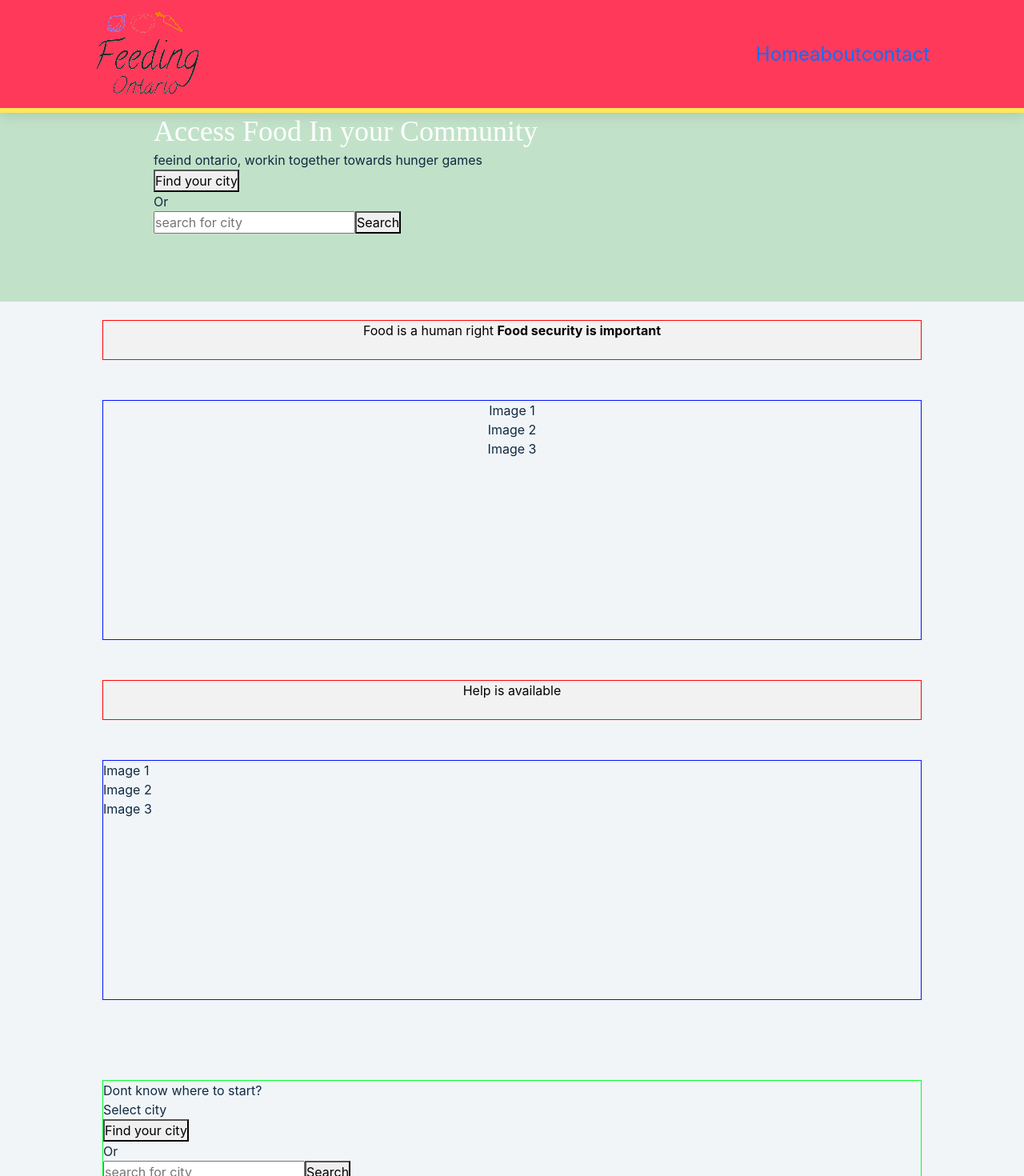
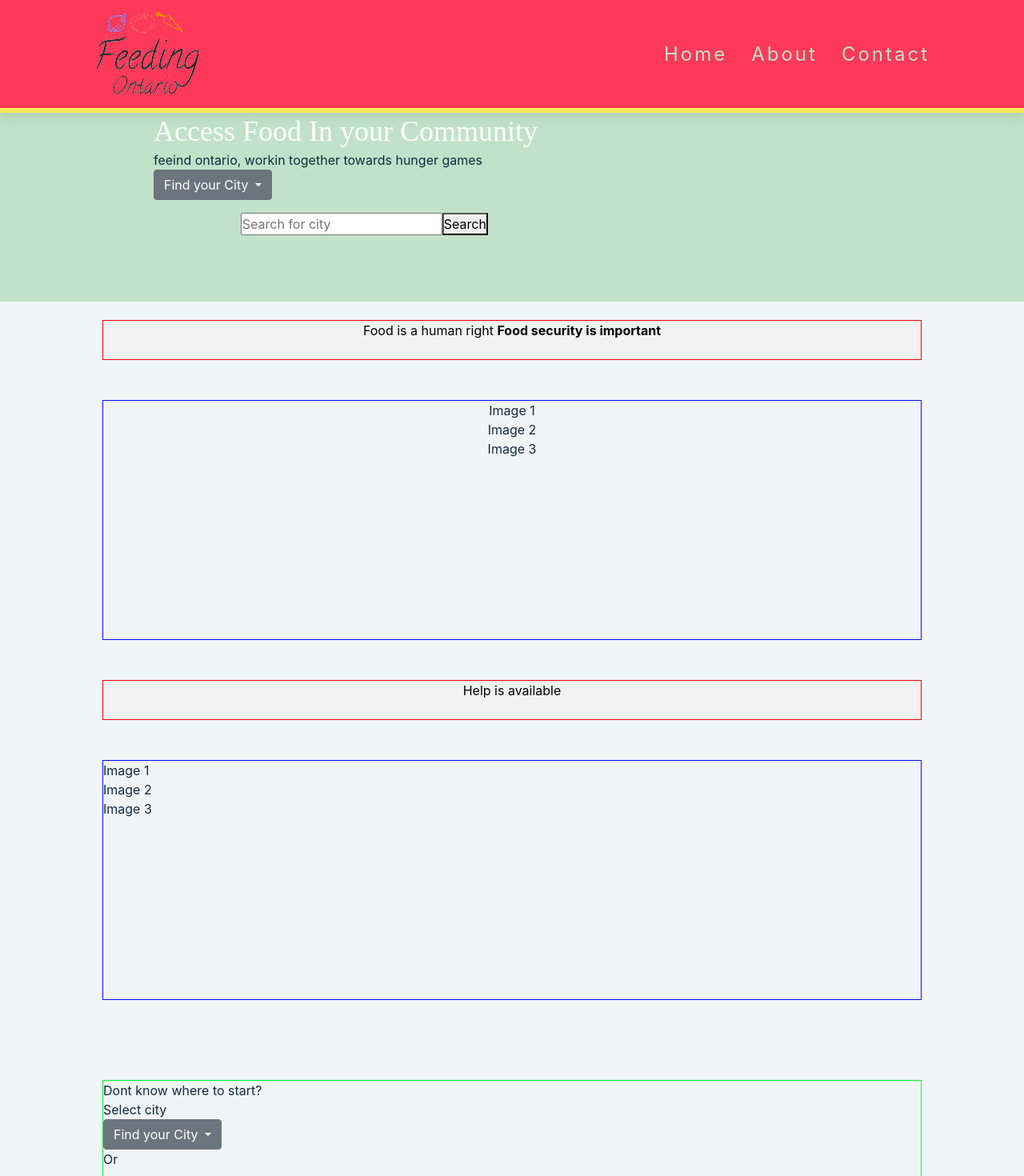
Before and after one commit to ajaypatel6/feedingontario, a React (Create React App) app in the folder client/: page / in a window 1280 px wide. Shown: the top 1470 px of the page at 80% size. Built offline with nearby package versions, Linux system fonts and the light colour scheme.

Commit message:
pages router dropdown

```diff
--- a/client/public/index.html
+++ b/client/public/index.html
@@ -15,6 +15,16 @@
       user's mobile device or desktop. See https://developers.google.com/web/fundamentals/web-app-manifest/
     -->
     <link rel="manifest" href="%PUBLIC_URL%/manifest.json" />
+    <link
+      href="https://cdn.jsdelivr.net/npm/bootstrap@5.0.0/dist/css/bootstrap.min.css"
+      rel="stylesheet"
+    />
+    <script src="https://cdn.jsdelivr.net/npm/@popperjs/core@2.9.2/dist/umd/popper.min.js"></script>
+    <script
+      src="https://cdn.jsdelivr.net/npm/bootstrap@5.0.1/dist/js/bootstrap.min.js"
+      integrity="sha384-Atwg2Pkwv9vp0ygtn1JAojH0nYbwNJLPhwyoVbhoPwBhjQPR5VtM2+xf0Uwh9KtT"
+      crossorigin="anonymous"
+    ></script>
     <!--
       Notice the use of %PUBLIC_URL% in the tags above.
       It will be replaced with the URL of the `public` folder during the build.
--- a/client/src/App.css
+++ b/client/src/App.css
@@ -51,12 +51,12 @@
 }
 
 .footer {
-  position:absolute;
-  left:0px;
-  bottom:-1000px;
-  height:120px;
-  width:100%;
-  background:#999;
+  position: absolute;
+  left: 0px;
+  bottom: -1000px;
+  height: 120px;
+  width: 100%;
+  background: #999;
 }
 
 .footer-text {
@@ -73,10 +73,25 @@
   top: 141px;
   /* filter: drop-shadow(0px 5px 4px rgba(0, 0, 0, 0.65)); */
   padding-left: 15%;
-
   /* just to see  */
   /* border: 1px solid #000000; */
   background-color: #c1e2c8;
+}
+
+.search{
+  padding-left: 10%;
+  padding-top: 1.5%;
+  margin: auto;
+}
+
+.find{
+  float: left;
+  margin-top: 1.5%;
+  text-align: center;
+}
+
+.or{
+  padding-left: 1%;
 }
 
 .searchBarText {
@@ -176,7 +191,7 @@
   text-align: center;
 }
 
-.middleStuffContainer{
+.middleStuffContainer {
   border: 1px solid rgb(0, 17, 255);
   position: relative;
   /* display: inline-block; */
@@ -187,7 +202,7 @@
   height: 300px;
 }
 
-.cityStuff{
+.cityStuff {
   border: 1px solid rgb(0, 255, 42);
   position: relative;
   /* display: inline-block; */
@@ -198,6 +213,30 @@
   height: 300px;
 }
 
+.links-text {
+  margin-left: 30px;
+  letter-spacing: 3px;
+  color: #c1e2c8;
+}
+
+.btn-back {
+  background: wheat;
+  border-color: transparent;
+  font-size: 0.9rem;
+  margin: 0 0.5rem;
+  letter-spacing: 1px;
+  padding: 0.375rem 0.75rem;
+  color: rgb(21, 187, 209);
+  cursor: pointer;
+  transition: var(--transition);
+  border-radius: var(--radius);
+  border: 0.1px solid rgb(0, 16, 246);
+  padding-bottom: 1em;
+}
+.btn-back:hover {
+  background: rgb(0, 234, 255);
+  color: rgb(4, 3, 46);
+}
 .wrap {
   margin: 0 auto;
   width: 100%;
@@ -269,7 +308,6 @@ body {
   color: var(--clr-grey-1);
   line-height: 1.5;
   font-size: 0.875rem;
-
 }
 ul {
   list-style-type: none;
--- a/client/src/App.js
+++ b/client/src/App.js
@@ -1,3 +1,5 @@
+import React, { useState, useEffect } from "react";
+
 import "./App.css";
 import { BrowserRouter as Router, Route, Switch } from "react-router-dom";
 
@@ -10,15 +12,25 @@ import Cities from "./components/Cities";
 import Footer from "./components/Footer";
 
 // pages
-import About from "./pages/About"
+import About from "./pages/About";
+import Contact from "./pages/Contact";
+import City from "./pages/SingleCity";
+import Error from "./pages/Error";
+
+//
+import items from "./data/data";
+
 function App() {
+  const [cities, setCities] = useState(items);
+
   return (
+    <>
       <>
         <Router>
           <Switch>
             <Route exact path="/">
               <Header></Header>
-            <Searchbar></Searchbar>
+              <Searchbar items={cities}></Searchbar>
               <FirstContent></FirstContent>
               <MiddleContent></MiddleContent>
               <Cities></Cities>
@@ -27,8 +39,18 @@ function App() {
             <Route path="/About">
               <About />
             </Route>
+            <Route path="/Contact">
+              <Contact />
+            </Route>
+            <Route path="/city/:name">
+              <City items={cities} />
+            </Route>
+            <Route path="*">
+              <Error />
+            </Route>
           </Switch>
         </Router>
+      </>
     </>
   );
 }
--- a/client/src/components/Cities.js
+++ b/client/src/components/Cities.js
@@ -1,16 +1,40 @@
 import React from "react";
 
 const Cities = () => {
-
-  const searchCity = () =>{
-
-  }
+  const searchCity = () => {};
 
   return (
     <div className="cityStuff">
       <div className="helperText">Dont know where to start?</div>
       <div> Select city </div>
-      <button>Find your city</button>
+      <div class="dropdown">
+        <button
+          class="btn btn-secondary dropdown-toggle"
+          type="button"
+          id="dropdownMenuButton1"
+          data-bs-toggle="dropdown"
+          aria-expanded="false"
+        >
+          Find your City{" "}
+        </button>
+        <ul class="dropdown-menu" aria-labelledby="dropdownMenuButton1">
+          <li>
+            <a class="dropdown-item" href="#">
+              Toronto
+            </a>
+          </li>
+          <li>
+            <a class="dropdown-item" href="#">
+              Hamilton
+            </a>
+          </li>
+          <li>
+            <a class="dropdown-item" href="#">
+              Niagara
+            </a>
+          </li>
+        </ul>
+      </div>{" "}
       <div>Or</div>
       <div class="">
         <div class="search">
--- a/client/src/components/Header.js
+++ b/client/src/components/Header.js
@@ -50,7 +50,7 @@ const Header = () => {
                 const { id, url, text } = link;
                 return (
                   <li key={id}>
-                    <a href={url}>{text}</a>
+                    <a href={url} className="links-text">{text}</a>
                   </li>
                 );
               })}
--- a/client/src/components/Searchbar.js
+++ b/client/src/components/Searchbar.js
@@ -1,21 +1,55 @@
 import React from "react";
+import { Link } from "react-router-dom";
 
-const Searchbar = () => {
+const Searchbar = ({ items }) => {
   const searchCity = () => {};
+  // const {} = items;
 
   return (
-    <div className="searchBar ">
+    <div className="searchBar">
       <div className="searchBarText">Access Food In your Community</div>
       <div>feeind ontario, workin together towards hunger games</div>
-      <button>Find your city</button>
-      <div>Or</div>
+      <div class="dropdown">
+        <button
+          class="btn btn-secondary dropdown-toggle"
+          type="button"
+          id="dropdownMenuButton1"
+          data-bs-toggle="dropdown"
+          aria-expanded="false"
+        >
+          Find your City{" "}
+        </button>
+        <ul class="dropdown-menu" aria-labelledby="dropdownMenuButton1">
+          <li>
+            {/* <Link to={`/project/${name}`} className="btn good-btn">
+              See more
+            </Link> */}
+            <a class="dropdown-item" href="#">
+              <Link to={`/Contact`} className="btn good-btn">
+                Hamilton
+              </Link>
+            </a>
+          </li>
+          <li>
+            <a class="dropdown-item" href="#">
+              Hamilton
+            </a>
+          </li>
+          <li>
+            <a class="dropdown-item" href="#">
+              Niagara
+            </a>
+          </li>
+        </ul>
+      </div>{" "}
+      {/* <div className="find">Or</div> */}
       <div class="">
-        <div class="search">
+        <div className="search">
           <input
             id="citySearch"
             type="text"
             class="searchTerm"
-            placeholder="search for city"
+            placeholder="Search for city"
           ></input>
           <button
             type="submit"
--- a/client/src/data/links.js
+++ b/client/src/data/links.js
@@ -7,11 +7,11 @@ export const links = [
   {
     id: 2,
     url: "/about",
-    text: "about",
+    text: "About",
   },
   {
     id: 3,
     url: "/contact",
-    text: "contact",
+    text: "Contact",
   },
 ];
--- a/client/src/pages/About.js
+++ b/client/src/pages/About.js
@@ -7,6 +7,11 @@ const About = () => {
     <div>
       <Header></Header>
       <Searchbar></Searchbar>
+      <div>
+        <div className="firstTextContainer">
+          About page stuff
+        </div>
+      </div>
     </div>
   );
 };
--- a/client/src/pages/Contact.js
+++ b/client/src/pages/Contact.js
@@ -1,13 +1,16 @@
 import React from "react";
-import Header from "./components/Header";
-import Searchbar from "./components/Searchbar";
+import Header from "../components/Header";
+import Searchbar from "../components/Searchbar";
 
 const Contact = () => {
   return (
-    <>
+    <div>
       <Header></Header>
       <Searchbar></Searchbar>
-    </>
+      <div>
+        <div className="firstTextContainer">Contact page stuff</div>
+      </div>
+    </div>
   );
 };
 
--- /dev/null
+++ b/client/src/pages/Error.js
@@ -0,0 +1,15 @@
+import React from "react";
+import { Link } from "react-router-dom";
+
+const Error = () => {
+  return (
+    <div className="">
+      <h1 className="">Navigated to a bad link</h1>
+      <Link to="/" className="btn-back">
+        back home
+      </Link>
+    </div>
+  );
+};
+
+export default Error;
```
Also changed, not shown: client/src/index.js (+7 -7 lines), client/src/pages/SingleCity.js (renamed from client/src/components/City.js), 1 other file (tests, documents, lock files or other folders). Lines whose indentation alone changed are shown as unchanged.
